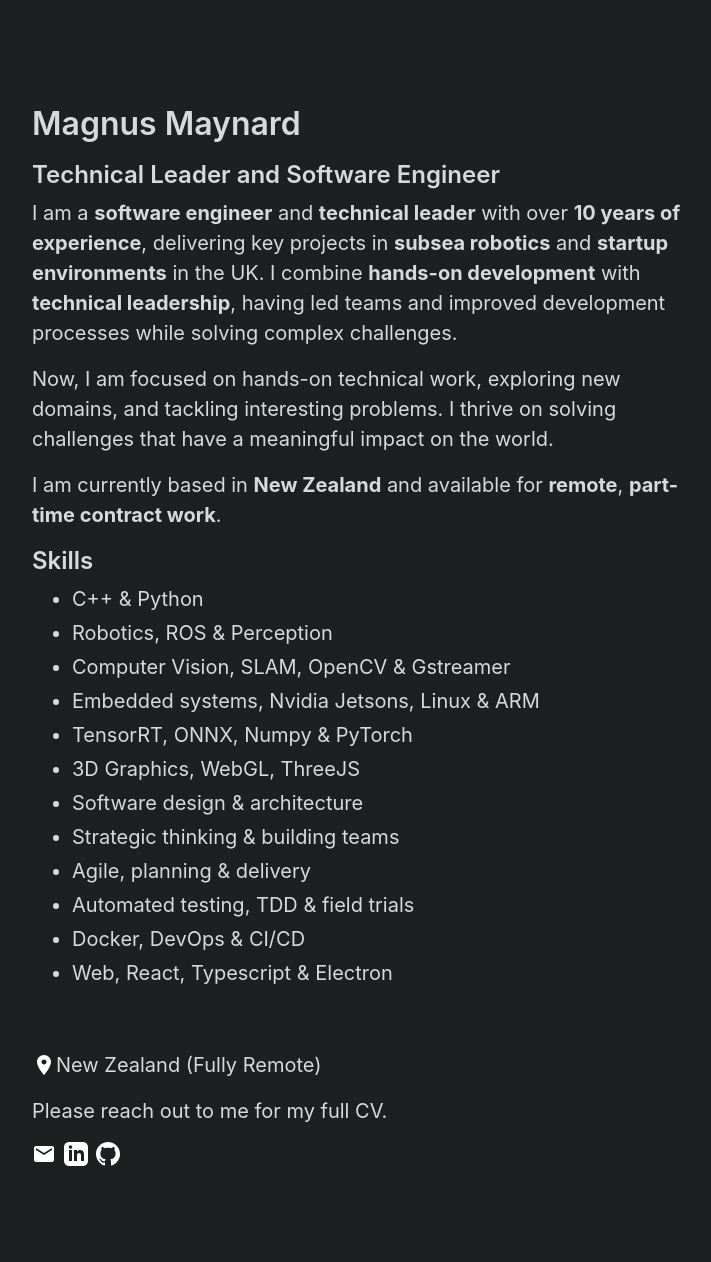
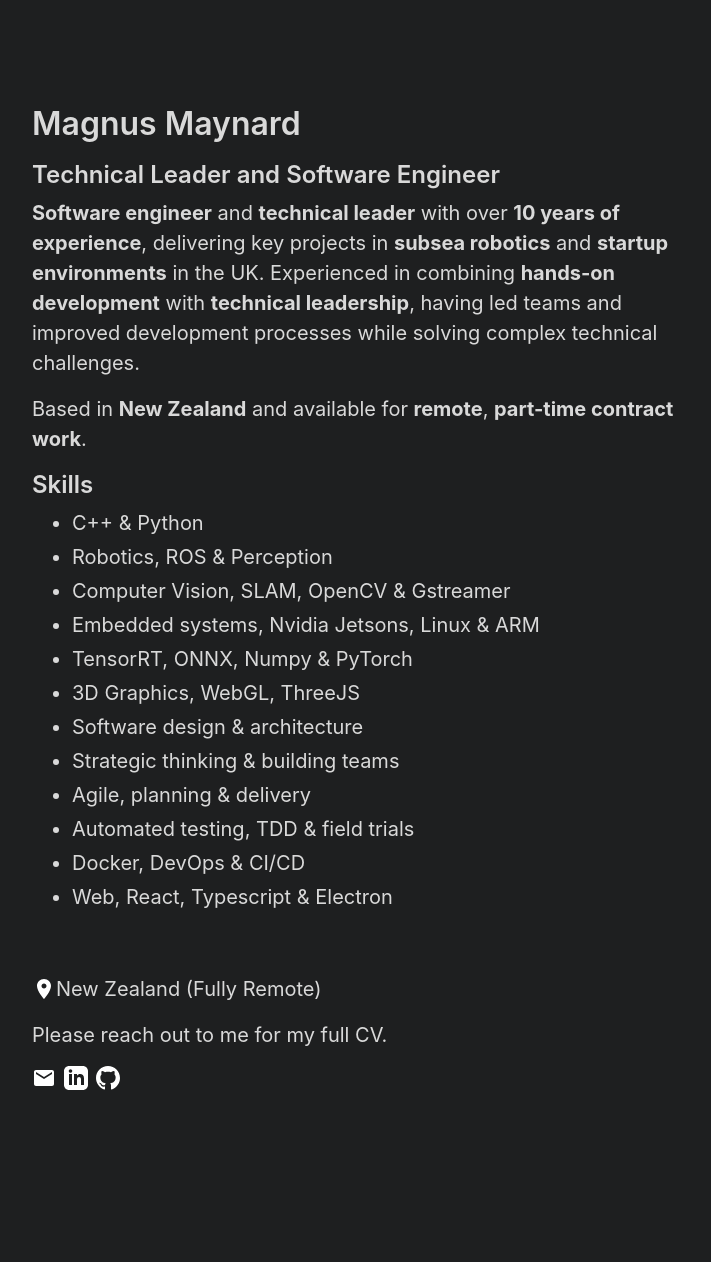
Before and after one commit to magnusmaynard/magnusmaynard.github.io, a Jekyll site: the page built from index.md, in a window 1280 px wide. Shown: the whole page, without its empty margins (272-983 px from the left). Built offline with Jekyll 4.4.1, drawn with Linux system fonts in a browser that asks for light colours; after the commit the page ends 1186 px from its top, so only the background shows below that.

Commit message:
Update index.md
Minor wording changes

```diff
--- a/index.md
+++ b/index.md
@@ -4,11 +4,9 @@ title: Magnus Maynard
 ---
 
 ## Technical Leader and Software Engineer
-I am a **software engineer** and **technical leader** with over **10 years of experience**, delivering key projects in **subsea robotics** and **startup environments** in the UK. I combine **hands-on development** with **technical leadership**, having led teams and improved development processes while solving complex challenges.
+**Software engineer** and **technical leader** with over **10 years of experience**, delivering key projects in **subsea robotics** and **startup environments** in the UK. Experienced in combining **hands-on development** with **technical leadership**, having led teams and improved development processes while solving complex technical challenges.
 
-Now, I am focused on hands-on technical work, exploring new domains, and tackling interesting problems. I thrive on solving challenges that have a meaningful impact on the world.
-
-I am currently based in **New Zealand** and available for **remote**, **part-time contract work**.
+Based in **New Zealand** and available for **remote**, **part-time contract work**.
 
 ## Skills
 - C++ & Python
```
